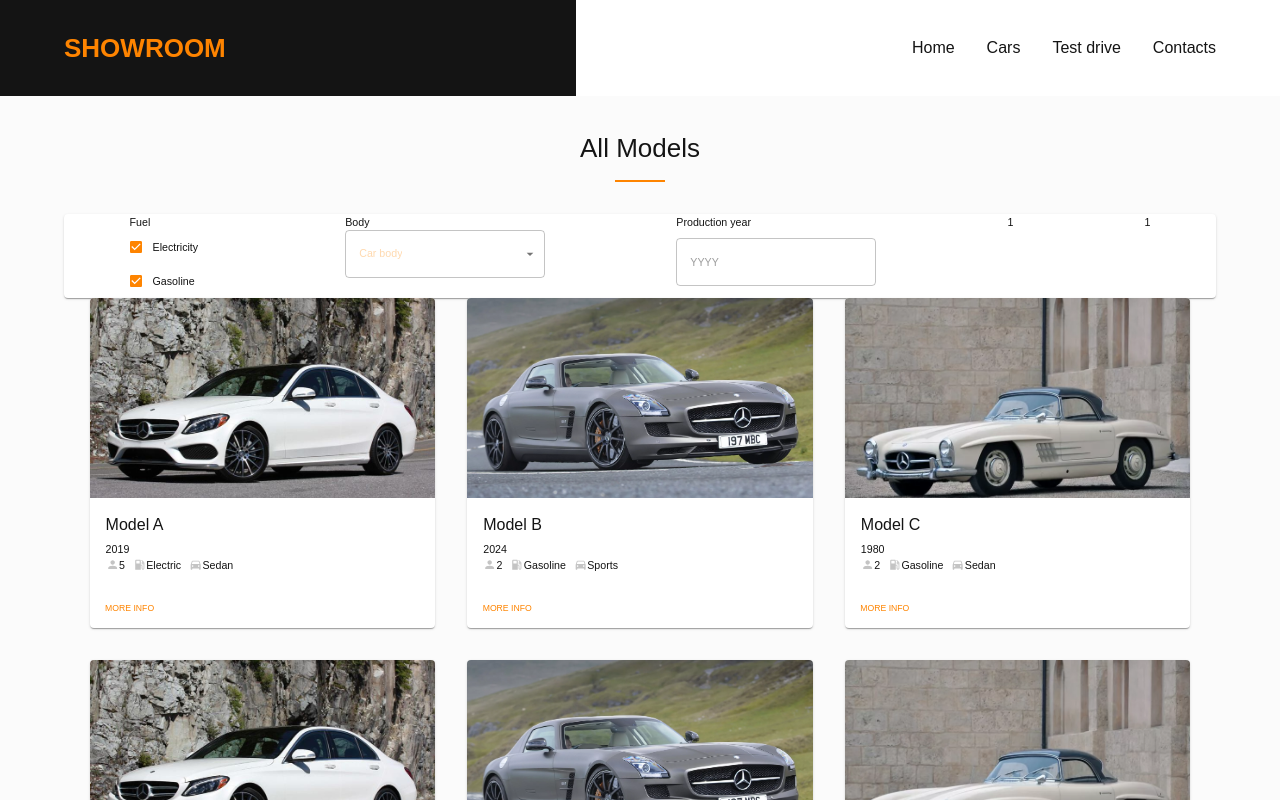
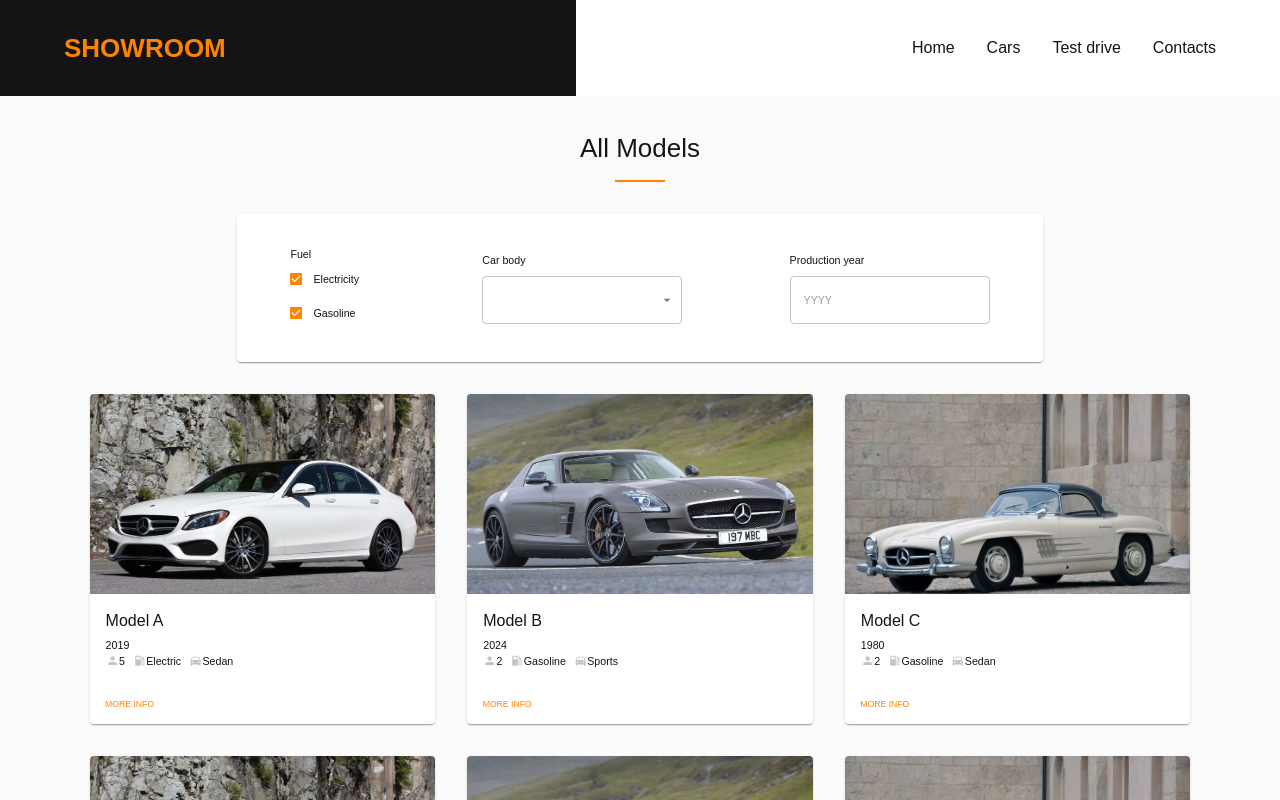
Before and after one commit to MarieLevchuk/showroom, a React (Vite) app: page / in a window 1280 px wide. Shown: the top 800 px of the page. Built offline with nearby package versions, Linux system fonts and the light colour scheme.

Commit message:
added the Filter component

```diff
--- a/src/components/ModelsSection/Filter.jsx
+++ b/src/components/ModelsSection/Filter.jsx
@@ -13,8 +13,9 @@ export default function Filter(){
     }
 
     return (
-        <Paper>
-            <Box sx={{display:'flex', justifyContent:'space-around'}}>
+        <Box mx='auto' sx={{ width:{xs:'auto', md:'90', lg:'70%'}}}>
+        <Paper >
+            <Box my={4} py={4} sx={{display:'flex', flexDirection:{xs:'column', sm:'row'}, justifyContent:'space-around', alignItems:'center'}}>
                 <Box sx={{display:'flex', flexDirection:'column'}}>
                     <Typography>Fuel</Typography>
                     <FormControlLabel
@@ -31,14 +32,14 @@ export default function Filter(){
                     />
                 </Box>
                 <Box>
-                    <Typography>Body</Typography>
+                    <Typography mb={1}>Car body</Typography>
                     <FormControl fullWidth>
-                        <InputLabel id="demo-simple-select-label1">Car body</InputLabel>
+                        {/* <InputLabel id="demo-simple-select-label1">Car body</InputLabel> */}
                         <Select
                           labelId="demo-simple-select-label1"
                           id="demo-simple-select1"
                           value={bodyType}
-                          label="Body type"
+                        //   label="Body type"
                           onChange={handleChange}
                           sx={{minWidth:200}}
                         >
@@ -59,13 +60,8 @@ export default function Filter(){
                       </DemoContainer>
                     </LocalizationProvider>
                 </Box>
-                <Box>
-                1
-                </Box>
-                <Box>
-                1
-                </Box>
             </Box>
         </Paper>
+        </Box>
     );
 }
```
